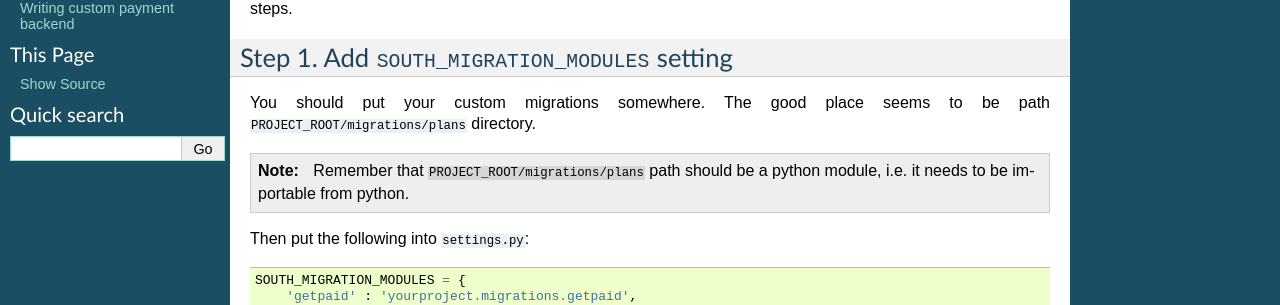
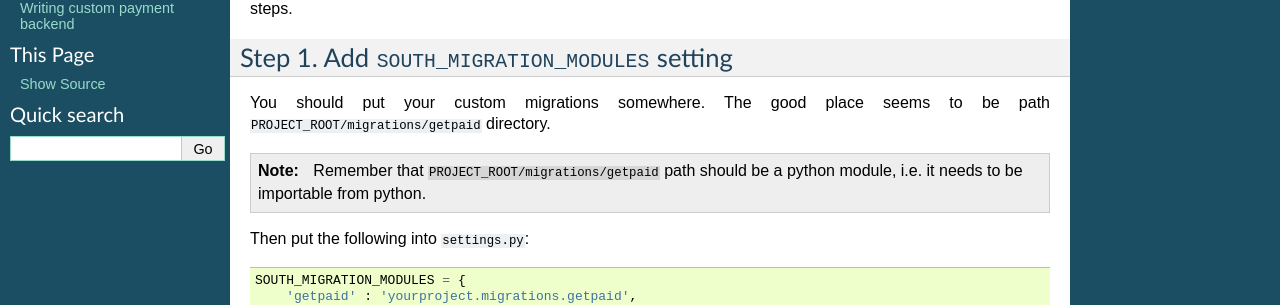
Before and after one commit to django-getpaid/django-getpaid, a Sphinx documentation site: the page built from docs/source/south.rst, in a window 1280 px wide. Shown: the part 271-576 px from the top of the page. Built offline with Sphinx 7.4.7, drawn with Linux system fonts in a browser that asks for light colours.

Commit message:
Correcting project name

```diff
--- a/docs/source/south.rst
+++ b/docs/source/south.rst
@@ -10,11 +10,11 @@ This option allows you to overwrite default South migrations search path and cre
 Step 1. Add ``SOUTH_MIGRATION_MODULES`` setting
 -----------------------------------------------
 
-You should put your custom migrations somewhere. The good place seems to be path ``PROJECT_ROOT/migrations/plans`` directory.
+You should put your custom migrations somewhere. The good place seems to be path ``PROJECT_ROOT/migrations/getpaid`` directory.
 
 .. note::
 
-    Remember that ``PROJECT_ROOT/migrations/plans`` path should be a python module, i.e. it needs to be importable from python.
+    Remember that ``PROJECT_ROOT/migrations/getpaid`` path should be a python module, i.e. it needs to be importable from python.
 
 Then put the following into ``settings.py``::
 
```
